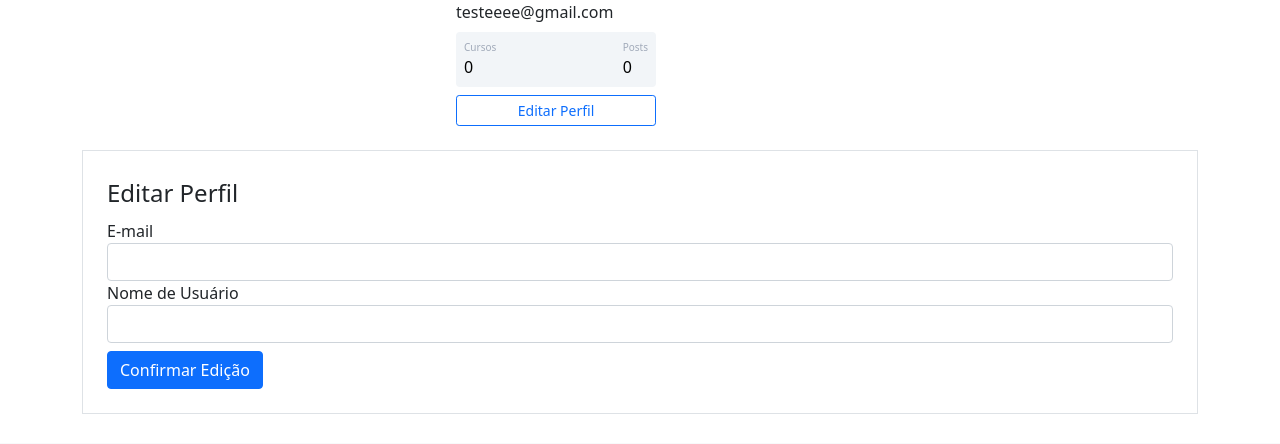
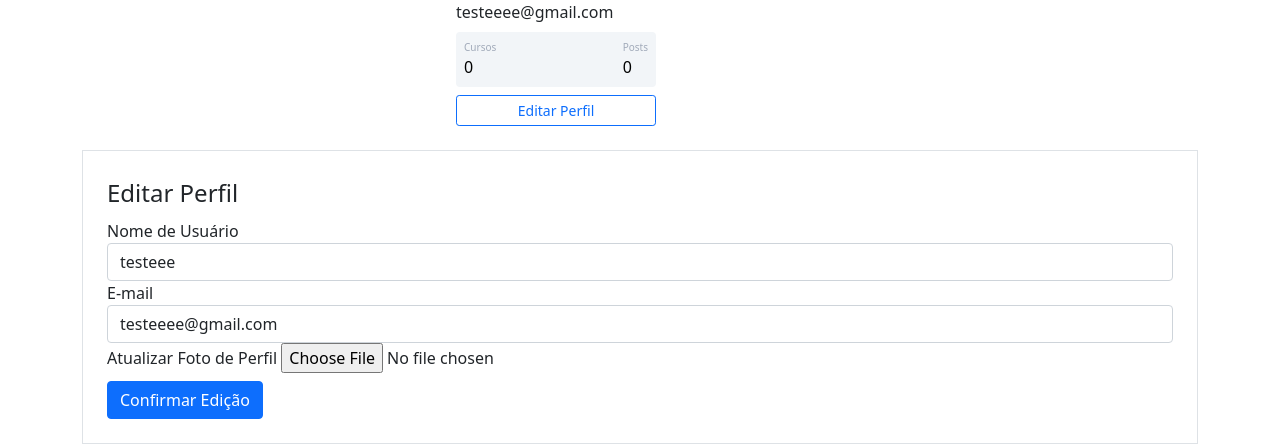
Before and after one commit to Luciero/Sites-treino-PY, a Flask app: page /perfil/editar in a window 1280 px wide. Shown: the part 357-801 px from the top of the page. Before the commit the page ends 771 px from the top, so only its background shows below. Run offline with Flask 3, Linux system fonts and the light colour scheme; a user stored in the database is signed in; some libraries are stand-ins or nearby versions.

Commit message:
Adicionado buttao para alterar foto de perfil

```diff
--- a/comunidadeimpressionadora/forms.py
+++ b/comunidadeimpressionadora/forms.py
@@ -1,7 +1,10 @@
 from flask_wtf import FlaskForm
+from flask_wtf.file import FileAllowed, FileField, FileRequired
 from wtforms import StringField, PasswordField, SubmitField, BooleanField
 from wtforms.validators import DataRequired, Email, Length, EqualTo, ValidationError
 from comunidadeimpressionadora.models import Usuario
+from flask_login import current_user
+
 
 
 class FormCriarConta(FlaskForm):
@@ -27,4 +30,11 @@ class FormLogin(FlaskForm):
 class FormEditarPerfil(FlaskForm):
     username = StringField('Nome de Usuário', validators=[DataRequired()], )
     email = StringField('E-mail', validators=[DataRequired(), Email()])
+    foto_perfil = FileField('Atualizar Foto de Perfil', validators=[FileAllowed(['jpg','png'])])
     botao_submit_editar_perfil = SubmitField('Confirmar Edição')
+
+    def validate_email(self, email):
+        if current_user.email != email.data:
+            usuario = Usuario.query.filter_by(email=email.data).first()
+            if usuario:
+                return ValidationError('Ja existe um usuário com esse E-mail. Cadastre com outro E-mail')
--- a/comunidadeimpressionadora/routes.py
+++ b/comunidadeimpressionadora/routes.py
@@ -73,5 +73,14 @@ def criar_post():
 @login_required
 def editar_perfil():
     form = FormEditarPerfil()
+    if form.validate_on_submit():
+        current_user.email = form.email.data
+        current_user.username = form.username.data
+        db.session.commit()
+        flash('Perfil atualizacado com Sucesso!', 'alert-success')
+        return redirect(url_for('perfil'))
+    elif request.method == 'GET':
+        form.email.data = current_user.email
+        form.username.data = current_user.username
     foto_perfil = url_for('static', filename='fotos_perfil/{}'.format(current_user.foto_perfil))
     return render_template('editarperfil.html', foto_perfil=foto_perfil, form=form)
--- a/comunidadeimpressionadora/templates/editarperfil.html
+++ b/comunidadeimpressionadora/templates/editarperfil.html
@@ -4,10 +4,23 @@
 <div class="container">
             <div class="row">
                 <div class="col">
-                    <form method="POST" action="" class="border p-4 mt-2">
+                    <form method="POST" action="" class="border p-4 mt-2" enctype="multipart/form-data">
                         {{ form.csrf_token }}
                         <Legend>Editar Perfil</Legend>
                         <fieldset>
+                             <div class="form-group">
+                                {{ form.username.label(class="form-control-label") }}
+                                {% if form.username.errors %}
+                                    {{ form.username(class="form-control is-invalid") }}
+                                    <div class="invalid-feedback">
+                                        {% for erro in form.username.errors %}
+                                            {{ erro }}
+                                        {% endfor %}
+                                    </div>
+                                {% else %}
+                                    {{ form.username(class="form-control") }}
+                                {% endif %}
+                            </div>
                             <div class="form-group">
                                 {{ form.email.label(class="form-control-label") }}
                                 {% if form.email.errors %}
@@ -21,17 +34,13 @@
                                     {{ form.email(class="form-control") }}
                                 {% endif %}
                             </div>
-                             <div class="form-group">
-                                {{ form.username.label(class="form-control-label") }}
-                                {% if form.username.errors %}
-                                    {{ form.username(class="form-control is-invalid") }}
-                                    <div class="invalid-feedback">
-                                        {% for erro in form.username.errors %}
-                                            {{ erro }}
-                                        {% endfor %}
-                                    </div>
-                                {% else %}
-                                    {{ form.username(class="form-control") }}
+                            <div class="form-group">
+                                {{ form.foto_perfil.label }}
+                                {{ form.foto_perfil(class="form-control-file") }}
+                                {% if form.foto_perfil.errors %}
+                                    {% for erro in form.foto_perfil.errors %}
+                                        <span class="text-danger">{{ erro }}</span>
+                                    {% endfor %}
                                 {% endif %}
                             </div>
                         </fieldset>
```
Also changed, not shown: instance/banco.db.
